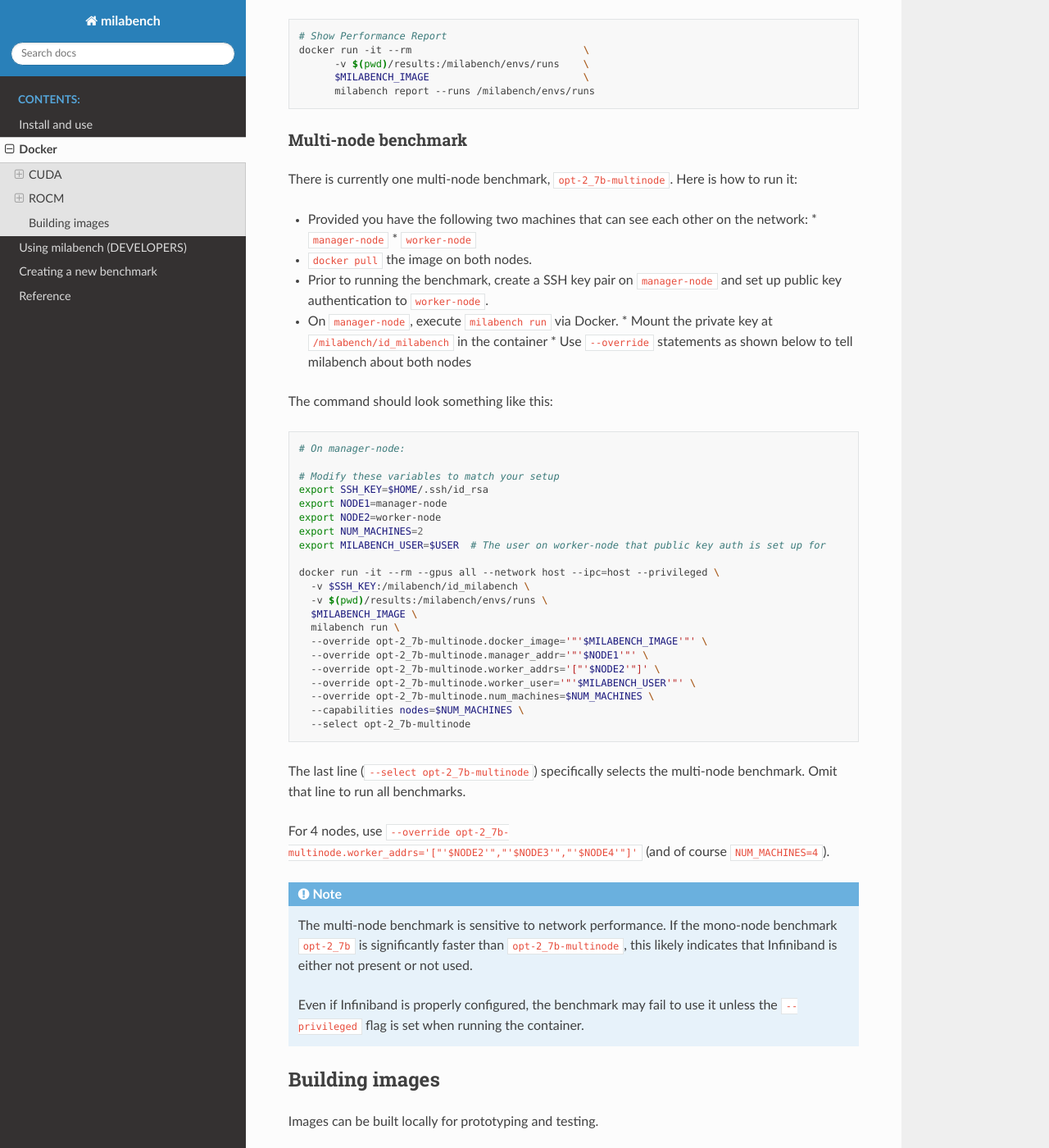
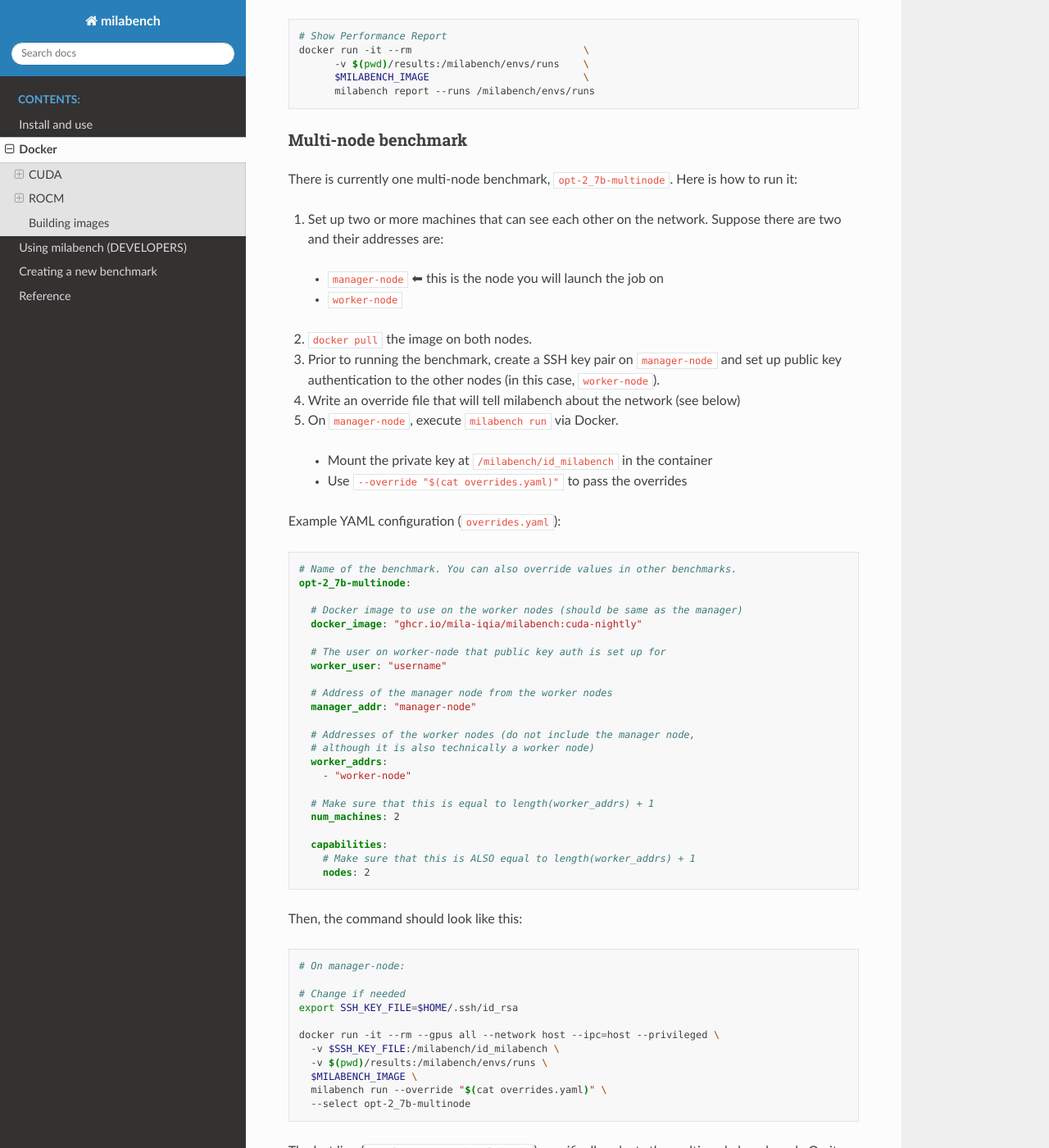
Before and after one commit to mila-iqia/milabench, a Sphinx documentation site: the page built from docs/docker.rst, in a window 1280 px wide and 1400 px high, scrolled down 1666 px. Shown: the whole window at 82% size. Built offline with Sphinx 7.4.7 and the Read the Docs theme 2.0.0, drawn with Linux system fonts in a browser that asks for light colours; some of the changed text lies outside the part shown.

Commit message:
Use --override with a file in Docker multi-node instructions
This makes the syntax cleaner.

```diff
--- a/docs/docker.rst
+++ b/docs/docker.rst
@@ -93,44 +93,77 @@ Multi-node benchmark
 
 There is currently one multi-node benchmark, ``opt-2_7b-multinode``. Here is how to run it:
 
-* Provided you have the following two machines that can see each other on the network:
-  * ``manager-node``
+1. Set up two or more machines that can see each other on the network. Suppose there are two and their addresses are:
+  * ``manager-node`` ⬅ this is the node you will launch the job on
   * ``worker-node``
-* ``docker pull`` the image on both nodes.
-* Prior to running the benchmark, create a SSH key pair on ``manager-node`` and set up public key authentication to ``worker-node``.
-* On ``manager-node``, execute ``milabench run`` via Docker.
+2. ``docker pull`` the image on both nodes.
+3. Prior to running the benchmark, create a SSH key pair on ``manager-node`` and set up public key authentication to the other nodes (in this case, ``worker-node``).
+4. Write an override file that will tell milabench about the network (see below)
+5. On ``manager-node``, execute ``milabench run`` via Docker.
   * Mount the private key at ``/milabench/id_milabench`` in the container
-  * Use ``--override`` statements as shown below to tell milabench about both nodes
+  * Use ``--override "$(cat overrides.yaml)"`` to pass the overrides
 
-The command should look something like this:
+Example YAML configuration (``overrides.yaml``):
+
+.. code-block:: yaml
+
+    # Name of the benchmark. You can also override values in other benchmarks.
+    opt-2_7b-multinode:
+
+      # Docker image to use on the worker nodes (should be same as the manager)
+      docker_image: "ghcr.io/mila-iqia/milabench:cuda-nightly"
+
+      # The user on worker-node that public key auth is set up for
+      worker_user: "username"
+
+      # Address of the manager node from the worker nodes
+      manager_addr: "manager-node"
+
+      # Addresses of the worker nodes (do not include the manager node,
+      # although it is also technically a worker node)
+      worker_addrs:
+        - "worker-node"
+
+      # Make sure that this is equal to length(worker_addrs) + 1
+      num_machines: 2
+
+      capabilities:
+        # Make sure that this is ALSO equal to length(worker_addrs) + 1
+        nodes: 2
+
+Then, the command should look like this:
 
 .. code-block:: bash
 
     # On manager-node:
 
-    # Modify these variables to match your setup
-    export SSH_KEY=$HOME/.ssh/id_rsa
-    export NODE1=manager-node
-    export NODE2=worker-node
-    export NUM_MACHINES=2
-    export MILABENCH_USER=$USER  # The user on worker-node that public key auth is set up for
+    # Change if needed
+    export SSH_KEY_FILE=$HOME/.ssh/id_rsa
 
     docker run -it --rm --gpus all --network host --ipc=host --privileged \
-      -v $SSH_KEY:/milabench/id_milabench \
+      -v $SSH_KEY_FILE:/milabench/id_milabench \
       -v $(pwd)/results:/milabench/envs/runs \
       $MILABENCH_IMAGE \
-      milabench run \
-      --override opt-2_7b-multinode.docker_image='"'$MILABENCH_IMAGE'"' \
-      --override opt-2_7b-multinode.manager_addr='"'$NODE1'"' \
-      --override opt-2_7b-multinode.worker_addrs='["'$NODE2'"]' \
-      --override opt-2_7b-multinode.worker_user='"'$MILABENCH_USER'"' \
-      --override opt-2_7b-multinode.num_machines=$NUM_MACHINES \
-      --capabilities nodes=$NUM_MACHINES \
+      milabench run --override "$(cat overrides.yaml)" \
       --select opt-2_7b-multinode
 
 The last line (``--select opt-2_7b-multinode``) specifically selects the multi-node benchmark. Omit that line to run all benchmarks.
 
-For 4 nodes, use ``--override opt-2_7b-multinode.worker_addrs='["'$NODE2'","'$NODE3'","'$NODE4'"]'`` (and of course ``NUM_MACHINES=4``).
+If you need to use more than two nodes, edit or copy ``overrides.yaml`` and simply add the other nodes' addresses in ``worker_addrs`` and adjust ``num_machines`` and ``capabilities.nodes`` accordingly. For example, for 4 nodes:
+
+.. code-block:: yaml
+
+    opt-2_7b-multinode:
+      docker_image: "ghcr.io/mila-iqia/milabench:cuda-nightly"
+      worker_user: "username"
+      manager_addr: "manager-node"
+      worker_addrs:
+        - "worker-node1"
+        - "worker-node2"
+        - "worker-node3"
+      num_machines: 4
+      capabilities:
+        nodes: 4
 
 .. note::
       The multi-node benchmark is sensitive to network performance. If the mono-node benchmark ``opt-2_7b`` is significantly faster than ``opt-2_7b-multinode``, this likely indicates that Infiniband is either not present or not used.
```
